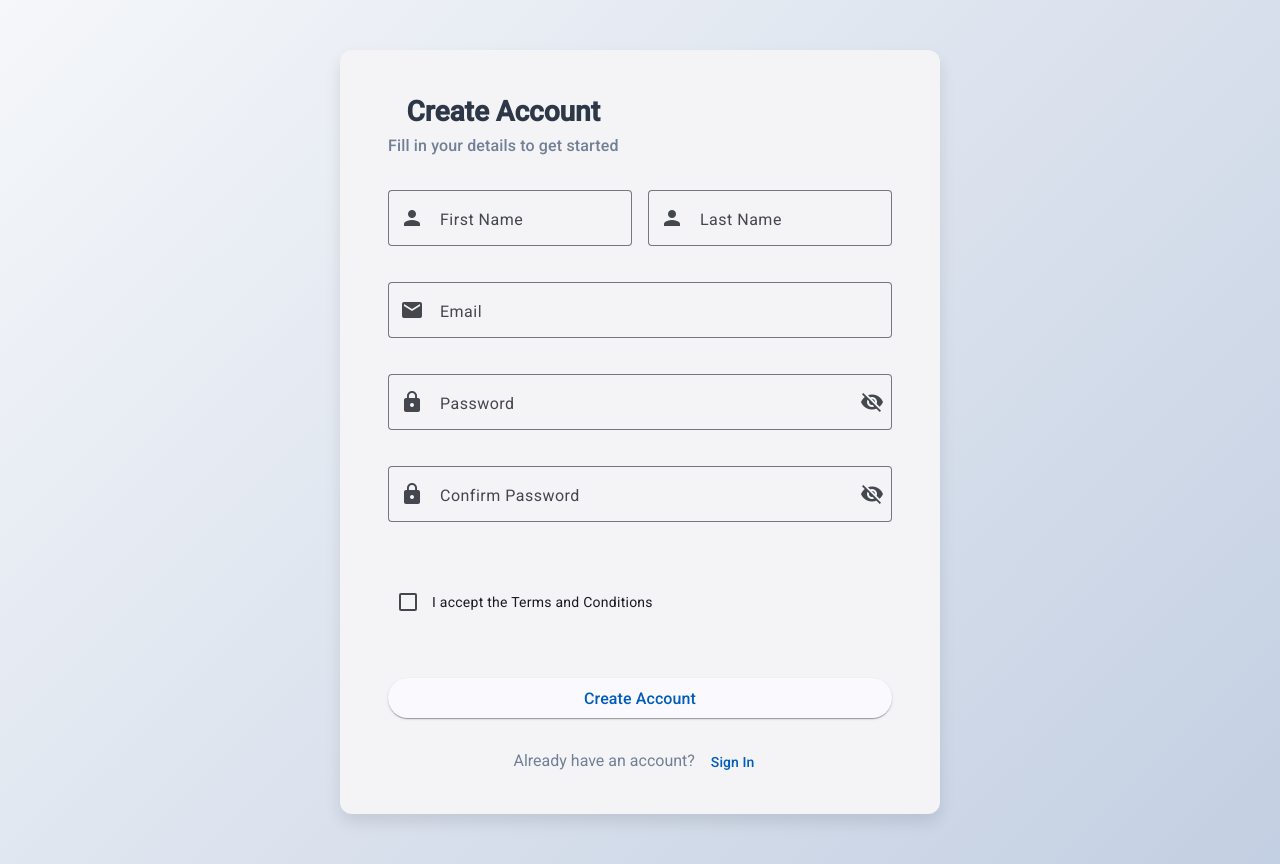
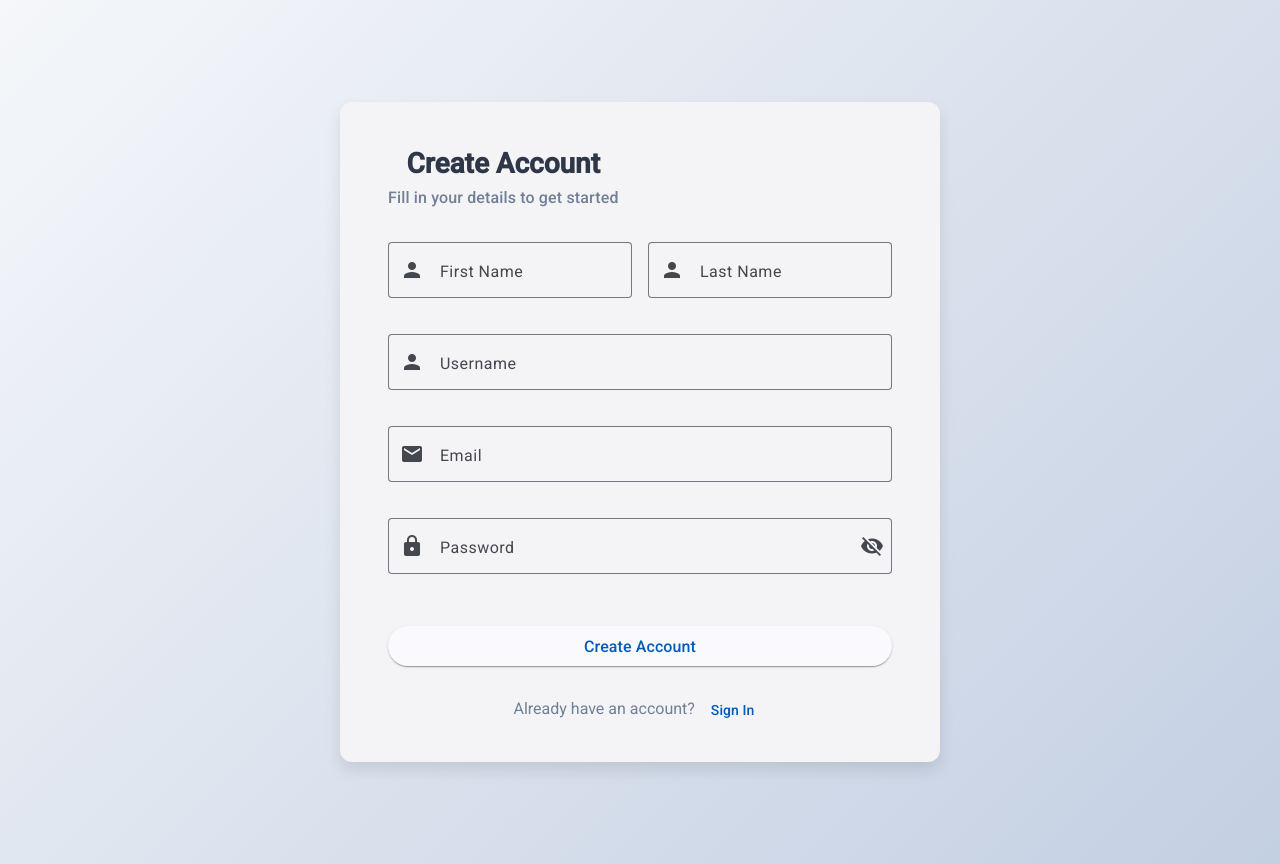
Before and after one commit to oussamasine07/hello-event, an Angular app in the folder frontend/: page /register in a window 1280 px wide. Built offline with nearby package versions, Linux system fonts and the light colour scheme.

Commit message:
add register in the ui

```diff
--- a/frontend/src/app/app.config.ts
+++ b/frontend/src/app/app.config.ts
@@ -2,7 +2,12 @@ import { ApplicationConfig, provideZoneChangeDetection } from '@angular/core';
 import { provideRouter } from '@angular/router';
 
 import { routes } from './app.routes';
+import {provideHttpClient} from '@angular/common/http';
 
 export const appConfig: ApplicationConfig = {
-  providers: [provideZoneChangeDetection({ eventCoalescing: true }), provideRouter(routes)]
+  providers: [
+    provideZoneChangeDetection({ eventCoalescing: true }),
+    provideRouter(routes),
+    provideHttpClient()
+  ]
 };
--- a/frontend/src/app/components/pages/register/register.component.html
+++ b/frontend/src/app/components/pages/register/register.component.html
@@ -6,50 +6,56 @@
     </mat-card-header>
 
     <mat-card-content>
-      <form class="register-form">
+      <form class="register-form" #registerForm (ngSubmit)="onRegisterSubmit(registerForm)" >
         <div class="name-fields">
           <mat-form-field appearance="outline">
             <mat-label>First Name</mat-label>
-            <input matInput placeholder="Enter your first name">
+            <input matInput placeholder="Enter your first name" name="first_name" [(ngModel)]="registerFormObj.first_name">
             <mat-icon matPrefix>person</mat-icon>
           </mat-form-field>
 
           <mat-form-field appearance="outline">
             <mat-label>Last Name</mat-label>
-            <input matInput placeholder="Enter your last name">
+            <input matInput placeholder="Enter your last name" name="last_name" [(ngModel)]="registerFormObj.last_name">
             <mat-icon matPrefix>person</mat-icon>
           </mat-form-field>
         </div>
 
         <mat-form-field appearance="outline">
+          <mat-label>Username</mat-label>
+          <input matInput type="text" placeholder="Enter your username" name="username" [(ngModel)]="registerFormObj.username">
+          <mat-icon matPrefix>person</mat-icon>
+        </mat-form-field>
+
+        <mat-form-field appearance="outline">
           <mat-label>Email</mat-label>
-          <input matInput type="email" placeholder="Enter your email">
+          <input matInput type="email" placeholder="Enter your email" name="email" [(ngModel)]="registerFormObj.email">
           <mat-icon matPrefix>email</mat-icon>
         </mat-form-field>
 
         <mat-form-field appearance="outline">
           <mat-label>Password</mat-label>
-          <input matInput [type]="hidePassword ? 'password' : 'text'">
+          <input matInput [type]="hidePassword ? 'password' : 'text'" name="password" [(ngModel)]="registerFormObj.password">
           <mat-icon matPrefix>lock</mat-icon>
           <button mat-icon-button matSuffix (click)="hidePassword = !hidePassword" type="button">
             <mat-icon>{{ hidePassword ? 'visibility_off' : 'visibility' }}</mat-icon>
           </button>
         </mat-form-field>
 
-        <mat-form-field appearance="outline">
-          <mat-label>Confirm Password</mat-label>
-          <input matInput [type]="hideConfirmPassword ? 'password' : 'text'">
-          <mat-icon matPrefix>lock</mat-icon>
-          <button mat-icon-button matSuffix (click)="hideConfirmPassword = !hideConfirmPassword" type="button">
-            <mat-icon>{{ hideConfirmPassword ? 'visibility_off' : 'visibility' }}</mat-icon>
-          </button>
-        </mat-form-field>
+<!--        <mat-form-field appearance="outline">-->
+<!--          <mat-label>Confirm Password</mat-label>-->
+<!--          <input matInput [type]="hideConfirmPassword ? 'password' : 'text'">-->
+<!--          <mat-icon matPrefix>lock</mat-icon>-->
+<!--          <button mat-icon-button matSuffix (click)="hideConfirmPassword = !hideConfirmPassword" type="button">-->
+<!--            <mat-icon>{{ hideConfirmPassword ? 'visibility_off' : 'visibility' }}</mat-icon>-->
+<!--          </button>-->
+<!--        </mat-form-field>-->
 
-        <div class="terms-section">
-          <mat-checkbox color="primary">
-            I accept the Terms and Conditions
-          </mat-checkbox>
-        </div>
+<!--        <div class="terms-section">-->
+<!--          <mat-checkbox color="primary">-->
+<!--            I accept the Terms and Conditions-->
+<!--          </mat-checkbox>-->
+<!--        </div>-->
 
         <button mat-raised-button color="primary" type="submit" class="submit-button">
           Create Account
--- a/frontend/src/app/components/pages/register/register.component.ts
+++ b/frontend/src/app/components/pages/register/register.component.ts
@@ -1,12 +1,15 @@
-import { Component } from '@angular/core';
+import { Component, inject } from '@angular/core';
 import {CommonModule} from '@angular/common';
-import {ReactiveFormsModule} from '@angular/forms';
+import {FormsModule, ReactiveFormsModule} from '@angular/forms';
 import {MatCardModule} from '@angular/material/card';
 import {MatFormFieldModule} from '@angular/material/form-field';
 import {MatInputModule} from '@angular/material/input';
 import {MatButtonModule} from '@angular/material/button';
 import {MatIconModule} from '@angular/material/icon';
 import {MatCheckboxModule} from '@angular/material/checkbox';
+import {AuthService} from '../../../services/auth/auth.service';
+import {Router} from '@angular/router';
+import {routes} from '../../../app.routes';
 
 @Component({
   selector: 'app-register',
@@ -18,7 +21,8 @@ import {MatCheckboxModule} from '@angular/material/checkbox';
     MatInputModule,
     MatButtonModule,
     MatIconModule,
-    MatCheckboxModule
+    MatCheckboxModule,
+    FormsModule
   ],
   templateUrl: './register.component.html',
   styleUrl: './register.component.css'
@@ -26,4 +30,35 @@ import {MatCheckboxModule} from '@angular/material/checkbox';
 export class RegisterComponent {
   hidePassword = true;
   hideConfirmPassword = true;
+
+  router = inject(Router)
+
+  authService = inject(AuthService)
+  registerFormObj = {
+    first_name: "",
+    last_name: "",
+    username: "",
+    email: "",
+    password: ""
+  }
+
+  onRegisterSubmit (form: FormsModule) {
+
+    this.authService.registerClient(this.registerFormObj).subscribe({
+      next: ( res ) => {
+        console.log(res)
+      }
+    })
+
+    this.registerFormObj = {
+      first_name: "",
+      last_name: "",
+      username: "",
+      email: "",
+      password: ""
+    }
+
+    this.router.navigate(["/login"])
+  }
+
 }
--- /dev/null
+++ b/frontend/src/app/services/auth/auth.service.ts
@@ -0,0 +1,25 @@
+import { Injectable, inject } from '@angular/core';
+import {HttpClient} from '@angular/common/http';
+
+type registerBody = {
+  first_name: string,
+  last_name: string,
+  username: string,
+  email: string,
+  password: string
+}
+
+@Injectable({
+  providedIn: 'root'
+})
+export class AuthService {
+
+  httpClient = inject(HttpClient)
+
+  constructor() { }
+
+  registerClient (body: registerBody) {
+    return this.httpClient.post("http://localhost:8080/user/register", body);
+  }
+
+}
```
Also changed, not shown: 2 other files (tests, documents, lock files or other folders).
